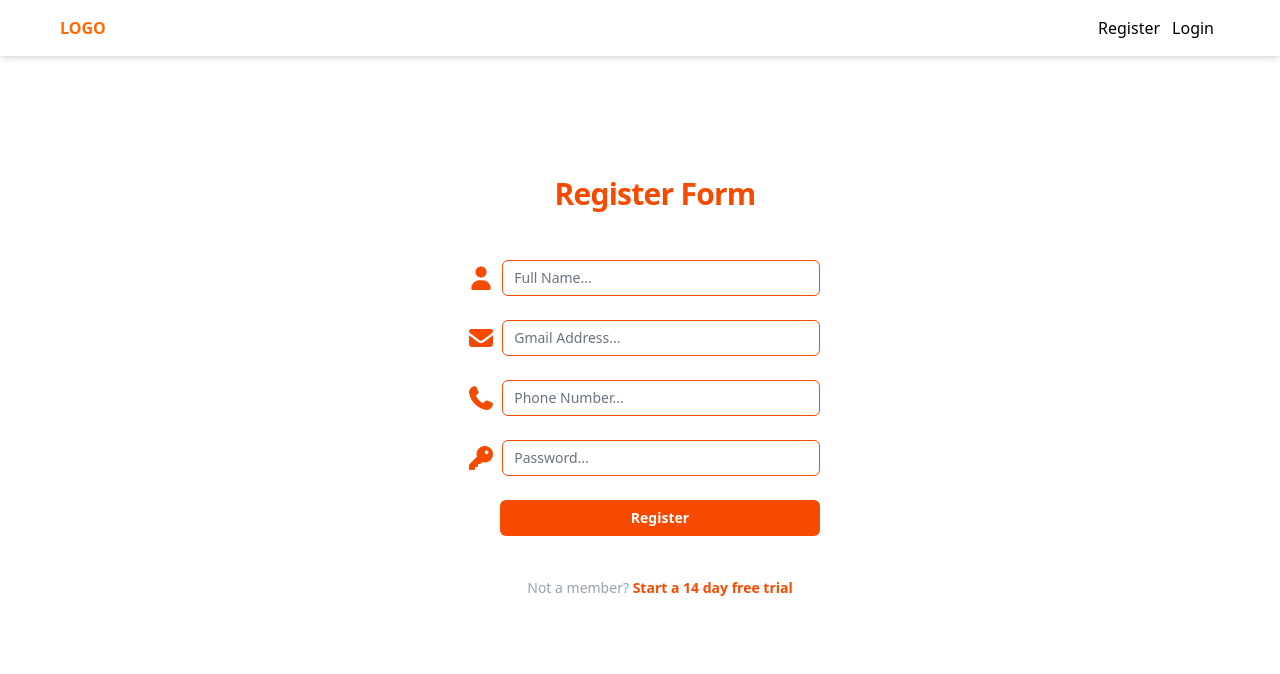
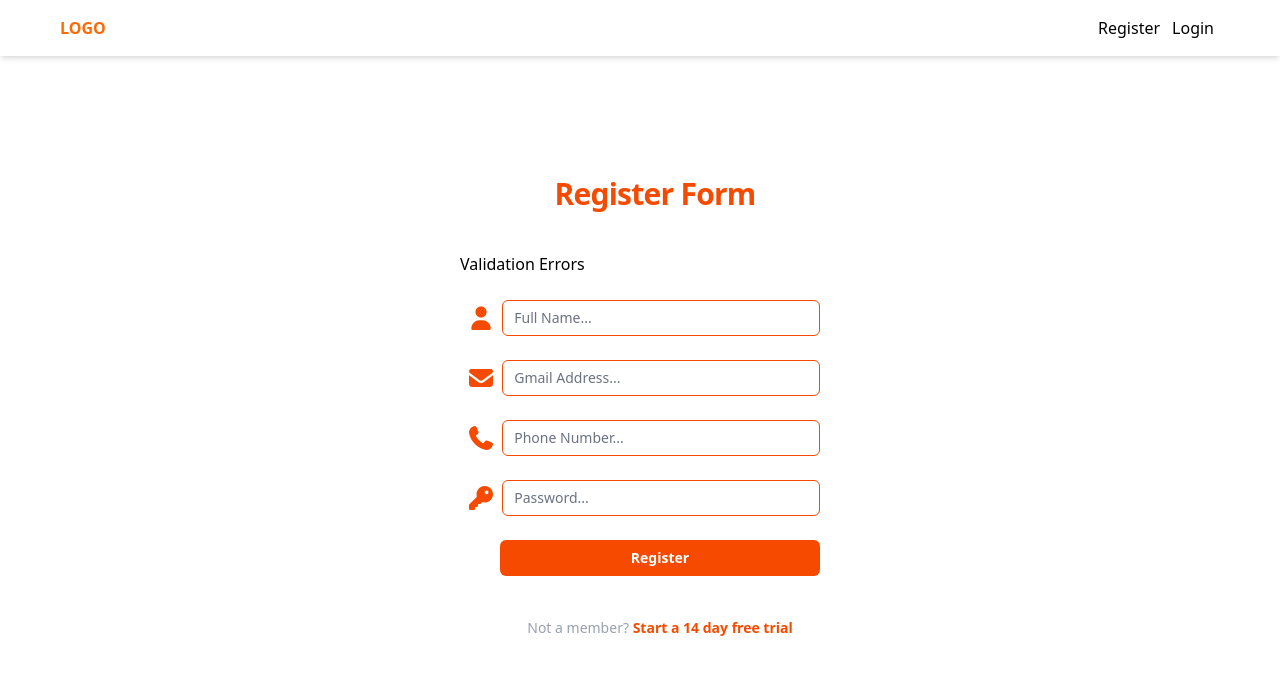
Before and after one commit to muhriddinmusoxonov/online-shop, a Vue app in the folder client/: page /register in a window 1280 px wide. Shown: the top 674 px of the page. Built offline with nearby package versions, Linux system fonts and the light colour scheme.

Commit message:
validationErrors

```diff
--- a/client/src/components/Register.vue
+++ b/client/src/components/Register.vue
@@ -1,6 +1,7 @@
 <script>
 import Button from '@/ui-components/Button.vue';
 import Input from '@/ui-components/Input.vue';
+import ValidationErrors from './ValidationErrors.vue';
 
 export default {
 
@@ -16,8 +17,17 @@ export default {
   computed: {
     isLoading() {
       return this.$store.state.auth.isLoading
+    },
+
+    validationErrors() {
+      return this.$store.state.auth.error
     }
   },
+
+  components: {
+    ValidationErrors
+  },
+
   methods: {
     submitHandler(e) {
       e.preventDefault()
@@ -46,7 +56,7 @@ export default {
 
     <div class="mt-10 flex justify-center items-center sm:mx-auto sm:w-full sm:max-w-sm">
       <form class="space-y-6" action="#" method="POST">
-
+        <ValidationErrors :validationErrors="validationErrors" />
         <Input i-class="fa-solid fa-user inline text-orange-600 text-2xl mx-2" id="fullName" type="string" v-model="full_name" placeholder="Full Name..."/>
 
         <Input i-class="fa-solid fa-envelope inline text-orange-600 text-2xl mx-2" id="email" type="string" v-model="email" placeholder="Gmail Address..." />
--- /dev/null
+++ b/client/src/components/ValidationErrors.vue
@@ -0,0 +1,22 @@
+<template>
+  <div>
+    <h4>Validation Errors</h4>
+  </div>
+</template>
+<script>
+export default {
+    props: {
+      validationErrors: {
+        type: Object,
+        required: true
+      }
+  },
+  updated() {
+    console.log(this.validationErrors);
+
+  }
+}
+</script>
+<style>
+
+</style>
```
